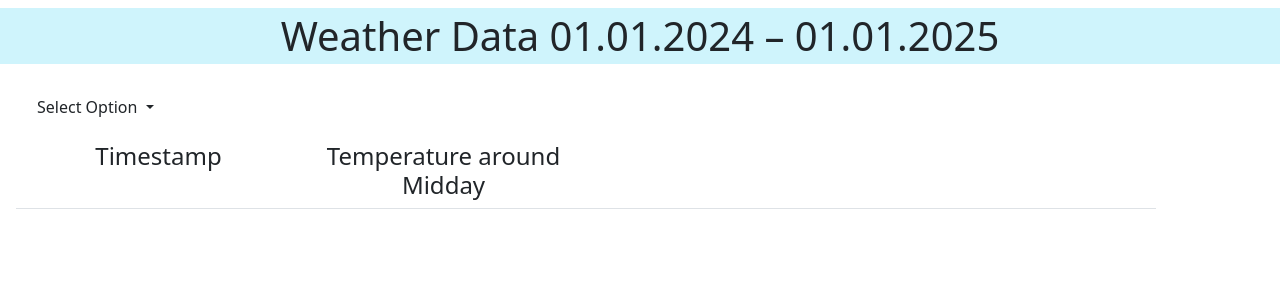
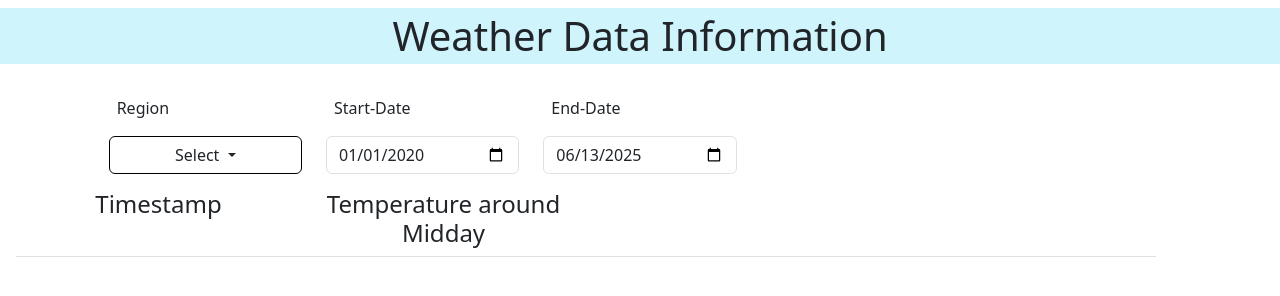
Before and after one commit to Clemens-Elch/Web-Applikation-Geosphere, a website: page index.html in a window 1280 px wide. Drawn offline with nearby package versions, Linux system fonts and the light colour scheme.

Commit message:
Userstory 3
changed page to select interval of date

implemented date fields and set default date in javascript

```diff
--- a/index.html
+++ b/index.html
@@ -7,6 +7,8 @@
     <link href="https://cdn.jsdelivr.net/npm/bootstrap@5.3.3/dist/css/bootstrap.min.css" rel="stylesheet">
     <!-- Latest compiled JavaScript -->
     <script src="https://cdn.jsdelivr.net/npm/bootstrap@5.3.3/dist/js/bootstrap.bundle.min.js"></script>
+    <!--    Script Date Picker-->
+    <script src="https://cdn.jsdelivr.net/npm/bootstrap-datepicker@1.9.0/dist/js/bootstrap-datepicker.min.js"></script>
 
     <title>Index</title>
 
@@ -15,24 +17,34 @@
 <body>
 
 <div class="container-fluid bg-info-subtle text-center">
-    <h1 class="m-2 p-1">Weather Data 01.01.2024 – 01.01.2025</h1>
+    <h1 class="m-2 p-1">Weather Data Information</h1>
 </div>
 
 <div class="mt-4">
     <div class="row">
-        <div class="col-auto ms-4">
+        <div class="offset-1 col-2">
             <div class="dropdown">
-                <button class="btn dropdown-toggle" type="button" id="dropdownMenuButton" data-bs-toggle="dropdown">
-                    Select Option
+                <label for="dropdownMenuButton" class="form-label p-2">Region</label>
+                <button class="btn border border-black dropdown-toggle w-100" type="button" id="dropdownMenuButton" data-bs-toggle="dropdown">
+                    Select
                 </button>
-                <ul class="dropdown-menu bg-info-subtle">
+                <ul class="dropdown-menu bg-info-subtle w-100">
                     <li><a class="dropdown-item" id="leibnitz-wagna" href="#">Leibnitz-Wagna</a></li>
                     <li><a class="dropdown-item" id="graz-strassgang" href="#">Graz-Straßgang</a></li>
                 </ul>
             </div>
         </div>
+        <div class="col-2">
+            <label for="dateStart" class="form-label p-2">Start-Date</label>
+            <input type="date" id="dateStart" class="form-control">
+        </div>
+        <div class="col-2">
+            <label for="dateEnd" class="form-label p-2">End-Date</label>
+            <input type="date" id="dateEnd" class="form-control">
+        </div>
     </div>
 </div>
+
 
 <div class="container m-3 text-center">
     <div class="row border-bottom mb-2">
--- a/index.js
+++ b/index.js
@@ -15,7 +15,19 @@ window.addEventListener("DOMContentLoaded", () => {
         dropdownButton.textContent = "Graz-Straßgang"; // update label
         loadStationData(16413);
     });
+    setStartDay()
+    setEndDay()
 });
+
+// set date as default in date input
+function setStartDay() {
+    document.getElementById("dateStart").value = "2020-01-01";
+}
+
+function setEndDay() {
+    let today = new Date().toISOString().split("T")[0]
+    document.getElementById("dateEnd").value = today;
+}
 
 
 function renderStationData(timestamps, temperatures) {
```
Also changed, not shown: user-story-3.md (added, +10 -0 lines).
